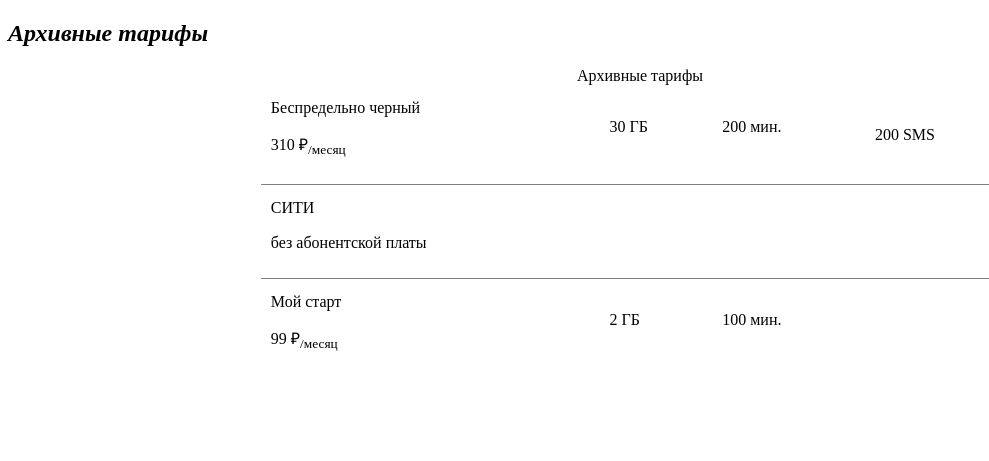
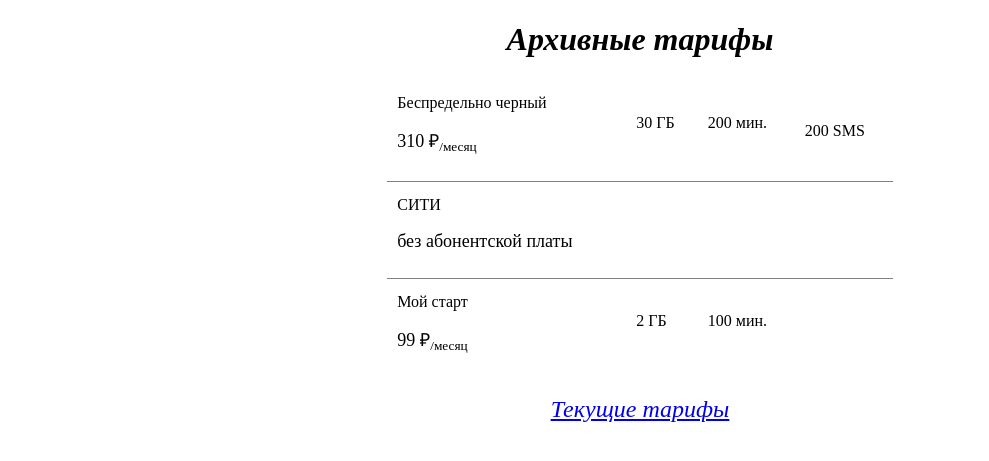
Before and after one commit to Sokolovskaia/HW9_Tele2, a Flask app: page /archive in a window 1280 px wide. Shown: the top 461 px of the page, without its empty margins (0-989 px from the left). Run offline with Flask 2, Linux system fonts and the light colour scheme.

Commit message:
title change

```diff
--- a/app/templates/archive.html
+++ b/app/templates/archive.html
@@ -5,28 +5,23 @@
     <meta name="viewport"
           content="width=device-width, user-scalable=no, initial-scale=1.0, maximum-scale=1.0, minimum-scale=1.0">
     <meta http-equiv="X-UA-Compatible" content="ie=edge">
-    <title>Архивные тарифы</title>
+    <title>Архивные тарифы Tele2 - список и информация, данные тарифы не доступны к подключению в Республике Татарстан</title>
 
 </head>
 <body>
 <div>
-    <h2><i>Архивные тарифы</i></h2>
+    <h1 align="center"><b><i>Архивные тарифы</i></b></h1>
 </div>
-<table rules="rows" align="center" cellspacing="10" cellpadding="10" width="60%">
-    <caption align="left">Архивные тарифы</caption>
-    <!--<col align="center">-->
-
-    <!--<col span="3" align="center">-->
-
+<table rules="rows" align="center" cellspacing="10" cellpadding="10" width="40%">
 
     {% for item in archived %}
     <tr>
         <td>{{item.name}}
             <i style="color:red"><sup>{{item. hit}}</sup></i>
-            <p>{{item.price}}
+            <p><font size="+1">{{item.price}}
                 {% if item.price != 'без абонентской платы' %}
-                ₽<sub>/{{item.price_period}}</sub>
-                {% endif %}
+                ₽</font><sub>/{{item.price_period}}</sub>
+                {% endif %}</p>
 
         <td>{{item.gb}}
             {% if item.gb != ' ' and item.gb != 'БЕЗЛИМИТНЫЙ ИНТЕРНЕТ' %}
@@ -34,11 +29,11 @@
             {% endif %}
 
             {% if item.gb_unlim != ' ' %}
-            <p><i>+безлимитные</i></p>
+            <p><font size="-1"><i>+безлимитные</i></font></p>
             {% endif %}
 
 
-            <p>{{ item.gb_unlim }}</p></td>
+            <p><font size="-1">{{ item.gb_unlim }}</font></p></td>
 
         <td>{{item.minutes}}
             {% if item.minutes != ' ' %}
@@ -50,10 +45,11 @@
             SMS
             {% endif %}
         </td>
+
     </tr>
     {% endfor %}
 </table>
-
+<p align="center"><font size="+2"><a href="{{ url_for('index') }}"><i>Текущие тарифы</i></a></font></p>
 
 </body>
 </html>
```
Also changed, not shown: app/tariffs.py (+0 -10 lines), app/templates/index.html (+4 -30 lines).
